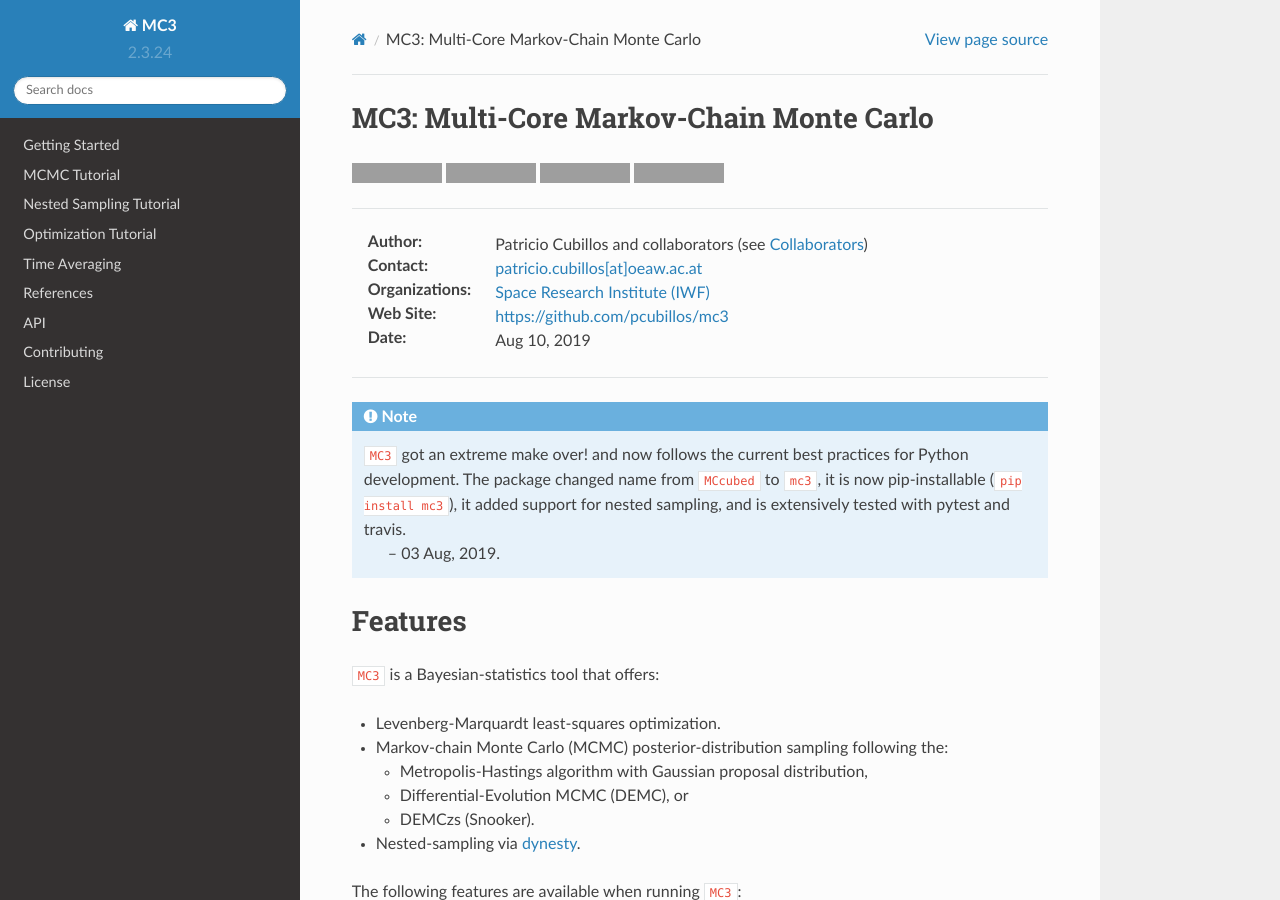
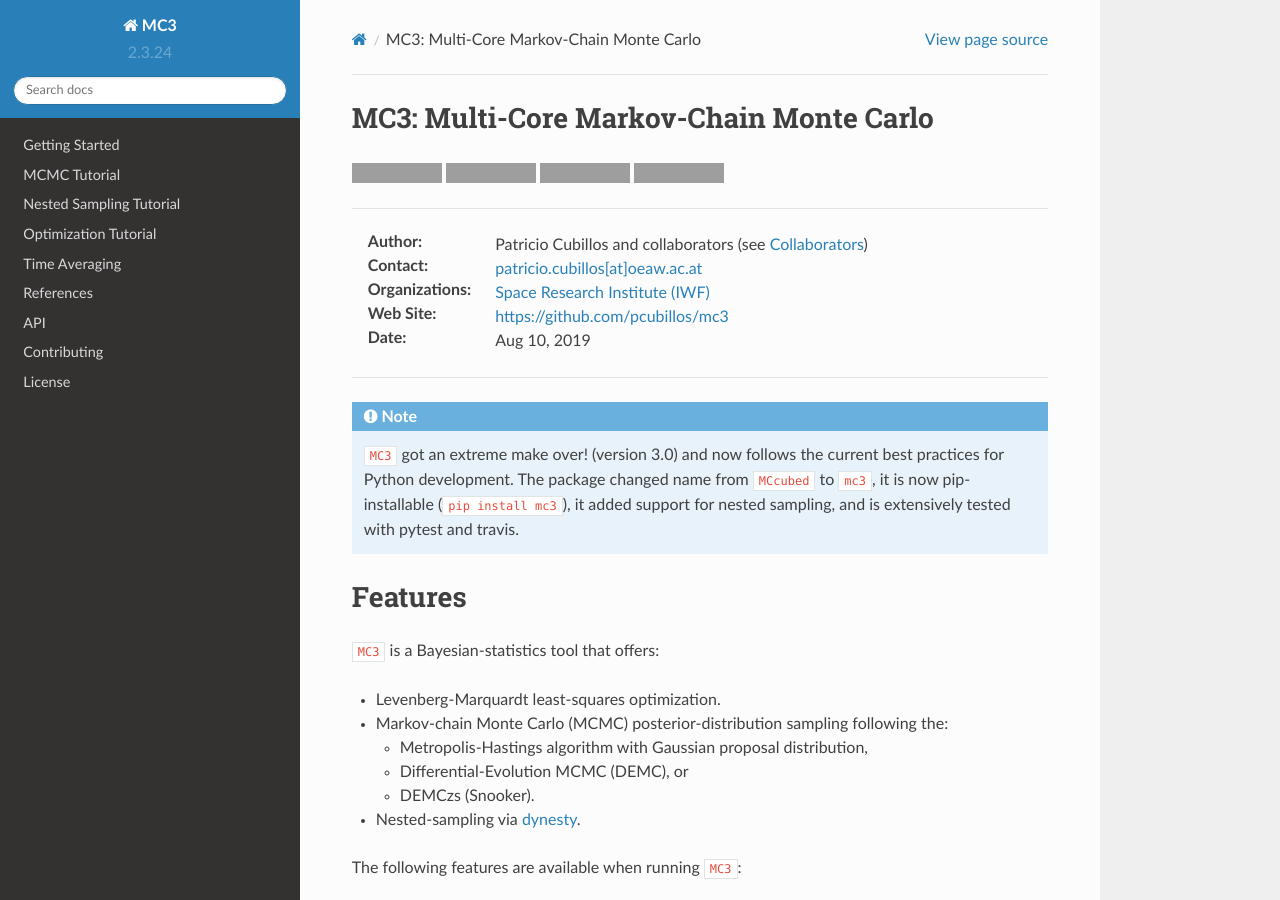
Before and after one commit to pcubillos/mc3, a Sphinx documentation site: the page built from docs/index.rst, in a window 1280 px wide and 900 px high. Built offline with Sphinx 7.4.7 and the Read the Docs theme 2.0.0, drawn with Linux system fonts in a browser that asks for light colours; comment, search, counter and statistics services are not loaded; grey boxes are pictures that could not be loaded.

Commit message:
Updated docs index.

```diff
--- a/docs/index.rst
+++ b/docs/index.rst
@@ -39,8 +39,7 @@
 
 .. note::
 
-    | ``MC3`` got an extreme make over! and now follows the current best practices for Python development.  The package changed name from ``MCcubed`` to ``mc3``, it is now pip-installable (``pip install mc3``), it added support for nested sampling, and is extensively tested with pytest and travis.
-    |    -- 03 Aug, 2019.
+    ``MC3`` got an extreme make over! (version 3.0) and now follows the current best practices for Python development.  The package changed name from ``MCcubed`` to ``mc3``, it is now pip-installable (``pip install mc3``), it added support for nested sampling, and is extensively tested with pytest and travis.
 
 
 Features
```
